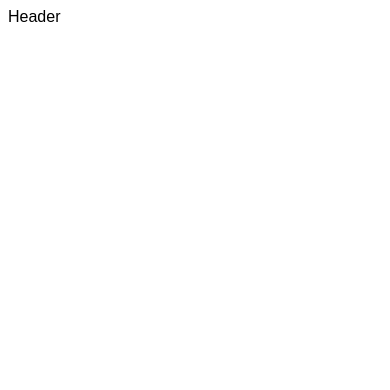
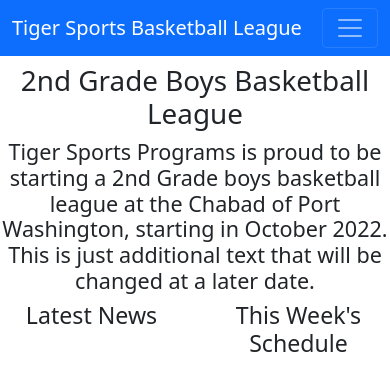
Before and after one commit to a-eiber/tigerbasketball, a React app: page / in a window 390 px wide. Before the commit this address had no page. Shown: the top 390 px of the page. Built offline with nearby package versions, Linux system fonts and the light colour scheme.

Commit message:
made header mobile friendly

```diff
--- a/client/App.js
+++ b/client/App.js
@@ -2,7 +2,9 @@
 import { BrowserRouter as Router, Routes, Route } from 'react-router-dom';
 import { ToastContainer } from 'react-toastify';
 import 'react-toastify/dist/ReactToastify.css';
+import 'bootstrap/dist/css/bootstrap.min.css';
 import Header from './components/Header';
+import Home from './components/Home';
 import Login from './components/Login';
 import Dashboard from './components/Dashboard';
 
@@ -13,6 +15,7 @@
         <div>
           <Header />
           <Routes>
+            <Route exact path="/" element={<Home />} />
             <Route exact path="/login" element={<Login />} />
             <Route exact path="/dashboard" element={<Dashboard />} />
           </Routes>
--- a/client/components/Header.js
+++ b/client/components/Header.js
@@ -1,7 +1,31 @@
 import React from 'react';
+import { Container, Nav, Navbar } from 'react-bootstrap';
+import { Link } from 'react-router-dom';
+import { LinkContainer } from 'react-router-bootstrap';
 
 const Header = () => {
-  return <div>Header</div>;
+  return (
+    <div>
+      <Navbar collapseOnSelect expand="md" bg="primary" variant="dark">
+        <Container>
+          <LinkContainer to="/">
+            <Navbar.Brand>Tiger Sports Basketball League</Navbar.Brand>
+          </LinkContainer>
+          <Navbar.Toggle aria-controls="responsive-navbar-nav" />
+          <Navbar.Collapse id="responsive-navbar-nav">
+            <Nav className="ms-auto">
+              <Nav.Link className="text-dark">Schedule</Nav.Link>
+              <Nav.Link className="text-dark">Standings</Nav.Link>
+              <Nav.Link className="text-dark">Results</Nav.Link>
+              <LinkContainer to="/login">
+                <Nav.Link className="text-dark">Register</Nav.Link>
+              </LinkContainer>
+            </Nav>
+          </Navbar.Collapse>
+        </Container>
+      </Navbar>
+    </div>
+  );
 };
 
 export default Header;
--- /dev/null
+++ b/client/components/Home.js
@@ -0,0 +1,25 @@
+import React from 'react';
+import { Col, Row } from 'react-bootstrap';
+
+const Home = () => {
+  return (
+    <div>
+      <h1 className="text-center mt-2">2nd Grade Boys Basketball League</h1>
+      <h4 className="text-center mt-2">
+        Tiger Sports Programs is proud to be starting a 2nd Grade boys
+        basketball league at the Chabad of Port Washington, starting in October
+        2022. This is just additional text that will be changed at a later date.
+      </h4>
+      <Row>
+        <Col className="text-center">
+          <h3>Latest News</h3>
+        </Col>
+        <Col className="text-center">
+          <h3>This Week's Schedule</h3>
+        </Col>
+      </Row>
+    </div>
+  );
+};
+
+export default Home;
--- a/client/index.js
+++ b/client/index.js
@@ -1,6 +1,5 @@
 import React from 'react';
 import { createRoot } from 'react-dom/client';
-import './index.css';
 import App from './App';
 import { store } from './store';
 import { Provider } from 'react-redux';
--- a/package.json
+++ b/package.json
@@ -32,6 +32,7 @@
     "react-dom": "^18.1.0",
     "react-icons": "^4.3.1",
     "react-redux": "^8.0.1",
+    "react-router-bootstrap": "^0.26.1",
     "react-router-dom": "^6.3.0",
     "react-toastify": "^8.2.0",
     "sequelize": "^6.19.0"
--- a/public/index.html
+++ b/public/index.html
@@ -4,6 +4,13 @@
     <meta charset="UTF-8" />
     <meta http-equiv="X-UA-Compatible" content="IE=edge" />
     <meta name="viewport" content="width=device-width, initial-scale=1.0" />
+
+    <link
+      rel="stylesheet"
+      href="https://cdn.jsdelivr.net/npm/bootstrap@5.1.3/dist/css/bootstrap.min.css"
+      integrity="sha384-1BmE4kWBq78iYhFldvKuhfTAU6auU8tT94WrHftjDbrCEXSU1oBoqyl2QvZ6jIW3"
+      crossorigin="anonymous" />
+      <link rel="stylesheet" href="style.css">
     <title>Tiger Sports Basketball League</title>
     <script defer src="/bundle.js"></script>
   </head>
--- a/client/index.css
+++ b/public/style.css
@@ -2,17 +2,14 @@
   font-family: sans-serif;
 }
 
-a {
-  text-decoration: none;
-}
+/* a,
+a:hover {
+  text-decoration: inherit;
+  color: inherit;
+} */
 
 label {
   display: block;
-}
-
-nav a {
-  display: inline-block;
-  margin: 1em;
 }
 
 form div {
```
Also changed, not shown: 1 other file (tests, documents, lock files or other folders).
